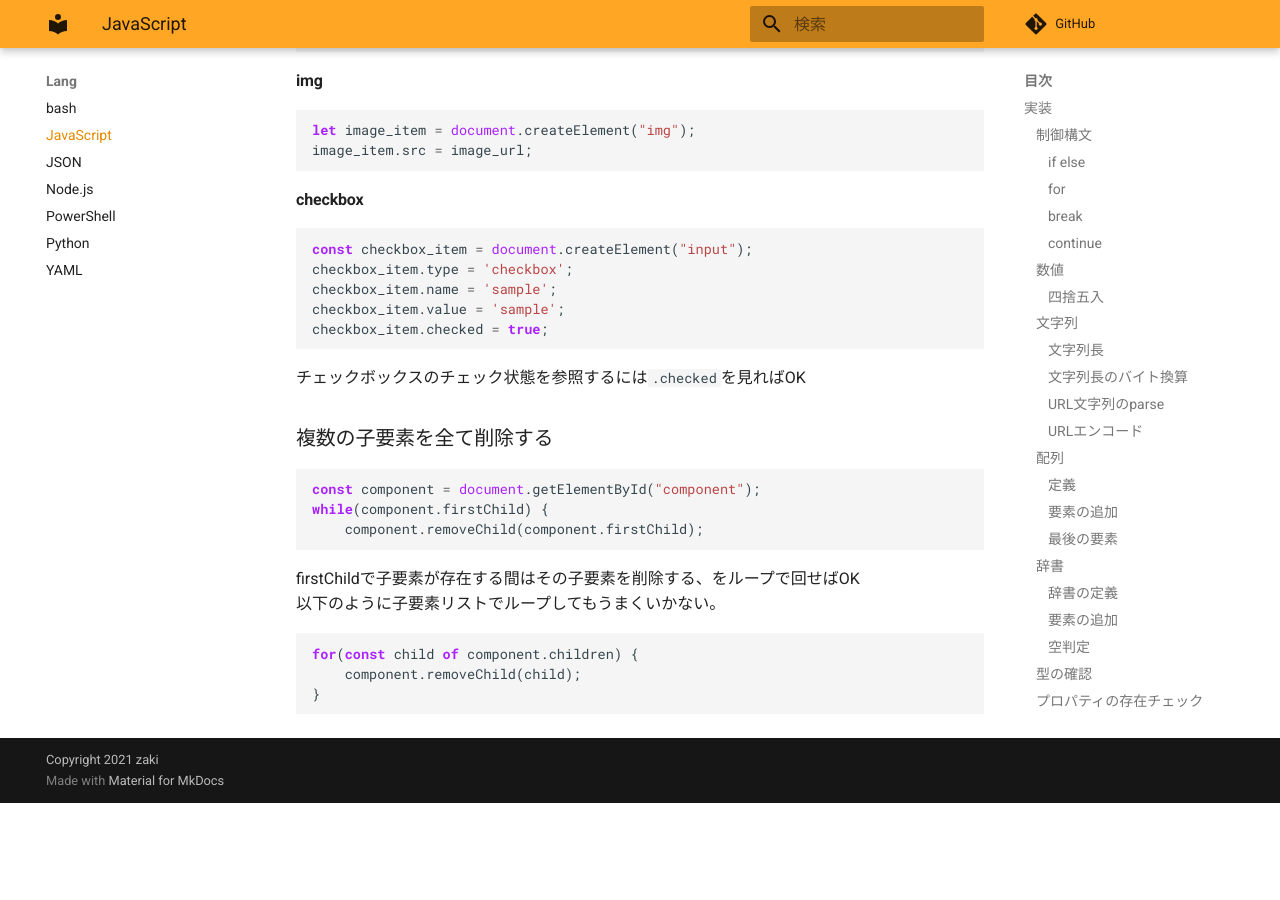
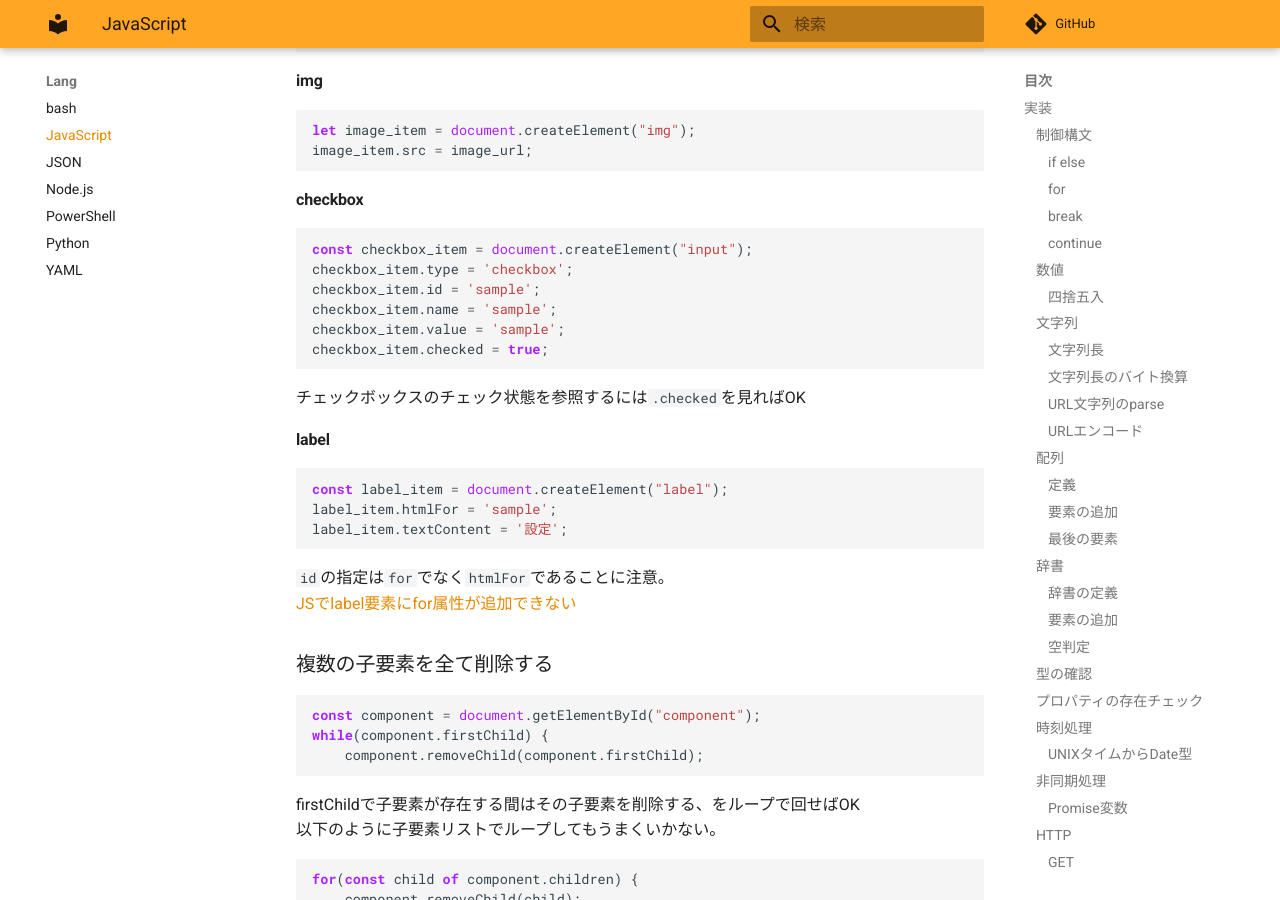
Before and after one commit to zaki-lknr/docs, an MkDocs documentation site: the page built from docs/lang/js.md, in a window 1280 px wide and 900 px high, scrolled down 7191 px. Built offline with MkDocs 1.6.1 and Material for MkDocs 9.7.7, drawn with Linux system fonts in a browser that asks for light colours; comment, search, counter and statistics services are not loaded; before the commit the page ends 7994 px from its top, so only the background shows below that.

Commit message:
add: lang/javascript: label

````diff
--- a/docs/lang/js.md
+++ b/docs/lang/js.md
@@ -382,12 +382,24 @@ image_item.src = image_url;
 ```javascript
 const checkbox_item = document.createElement("input");
 checkbox_item.type = 'checkbox';
+checkbox_item.id = 'sample';
 checkbox_item.name = 'sample';
 checkbox_item.value = 'sample';
 checkbox_item.checked = true;
 ```
 
 チェックボックスのチェック状態を参照するには`.checked`を見ればOK
+
+#### label
+
+```javascript
+const label_item = document.createElement("label");
+label_item.htmlFor = 'sample';
+label_item.textContent = '設定';
+```
+
+`id`の指定は`for`でなく`htmlFor`であることに注意。
+[JSでlabel要素にfor属性が追加できない](https://teratail.com/questions/140944)
 
 ### 複数の子要素を全て削除する
 
````
